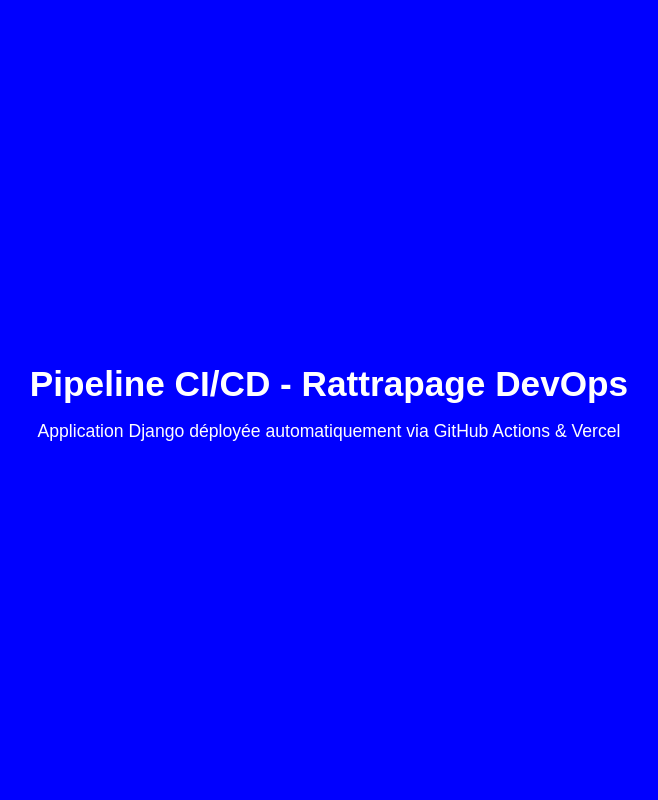
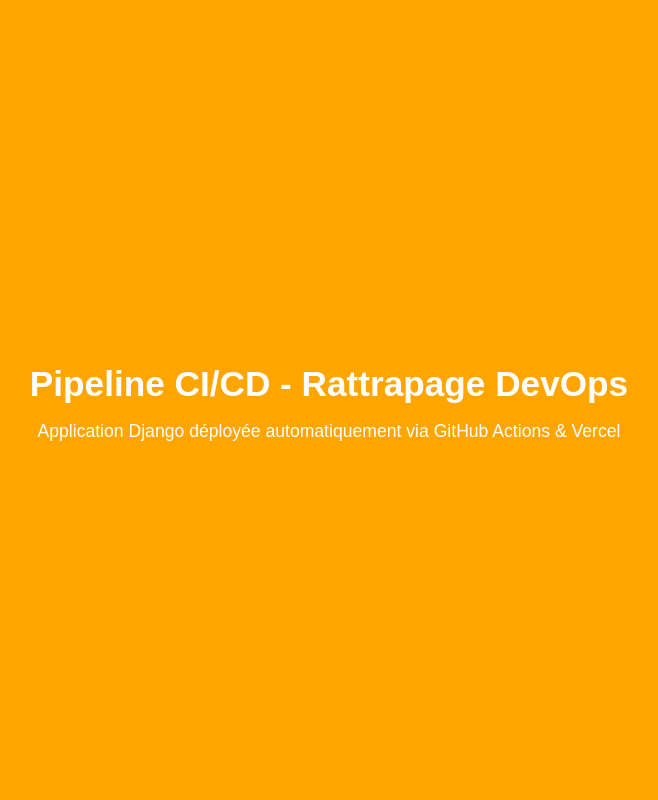
Before and after one commit to wassimksyar27-bot/ratt-devops, a Django app: page / in a window 1280 px wide. Shown: the whole page, without its empty margins (311-969 px from the left). Run offline with Django 5.2, Linux system fonts and the light colour scheme.

Commit message:
Test : passage en orange pour declencher l'echec

```diff
--- a/pages/templates/pages/index.html
+++ b/pages/templates/pages/index.html
@@ -12,7 +12,7 @@
     - Si background-color = blue (ou autre couleur) -> le test réussit, le merge
       sur main est autorisé et Vercel déploie automatiquement.
 -->
-<body style="background-color: blue; margin: 0; height: 100vh; display: flex; align-items: center; justify-content: center; font-family: Arial, Helvetica, sans-serif;">
+<body style="background-color: orange; margin: 0; height: 100vh; display: flex; align-items: center; justify-content: center; font-family: Arial, Helvetica, sans-serif;">
     <div style="text-align: center; color: #ffffff;">
         <h1 style="font-size: 2.2rem; margin-bottom: 0.5rem;">Pipeline CI/CD - Rattrapage DevOps</h1>
         <p style="font-size: 1.1rem;">Application Django déployée automatiquement via GitHub Actions &amp; Vercel</p>
```
